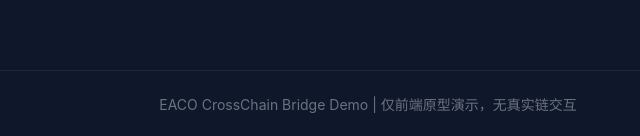
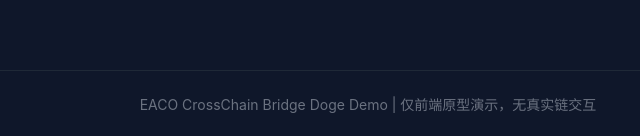
Before and after one commit to ucoingroup/eacoweb3-2026, a plain HTML site: page EACO-CrossChain-Bridge-Doge2024.html in a window 1280 px wide. Shown: the part 1118-1254 px from the top of the page, 272-912 px from the left. Drawn offline with nearby package versions, Linux system fonts and the light colour scheme.

Commit message:
Update EACO-CrossChain-Bridge-Doge2024.html

```diff
--- a/EACO-CrossChain-Bridge-Doge2024.html
+++ b/EACO-CrossChain-Bridge-Doge2024.html
@@ -435,7 +435,7 @@
 </main>
 
 <footer class="mt-12 py-6 border-t border-gray-800 text-center text-gray-500 text-sm">
-  EACO CrossChain Bridge Demo | 仅前端原型演示，无真实链交互
+  EACO CrossChain Bridge Doge Demo | 仅前端原型演示，无真实链交互
 </footer>
 
 <script>
```
